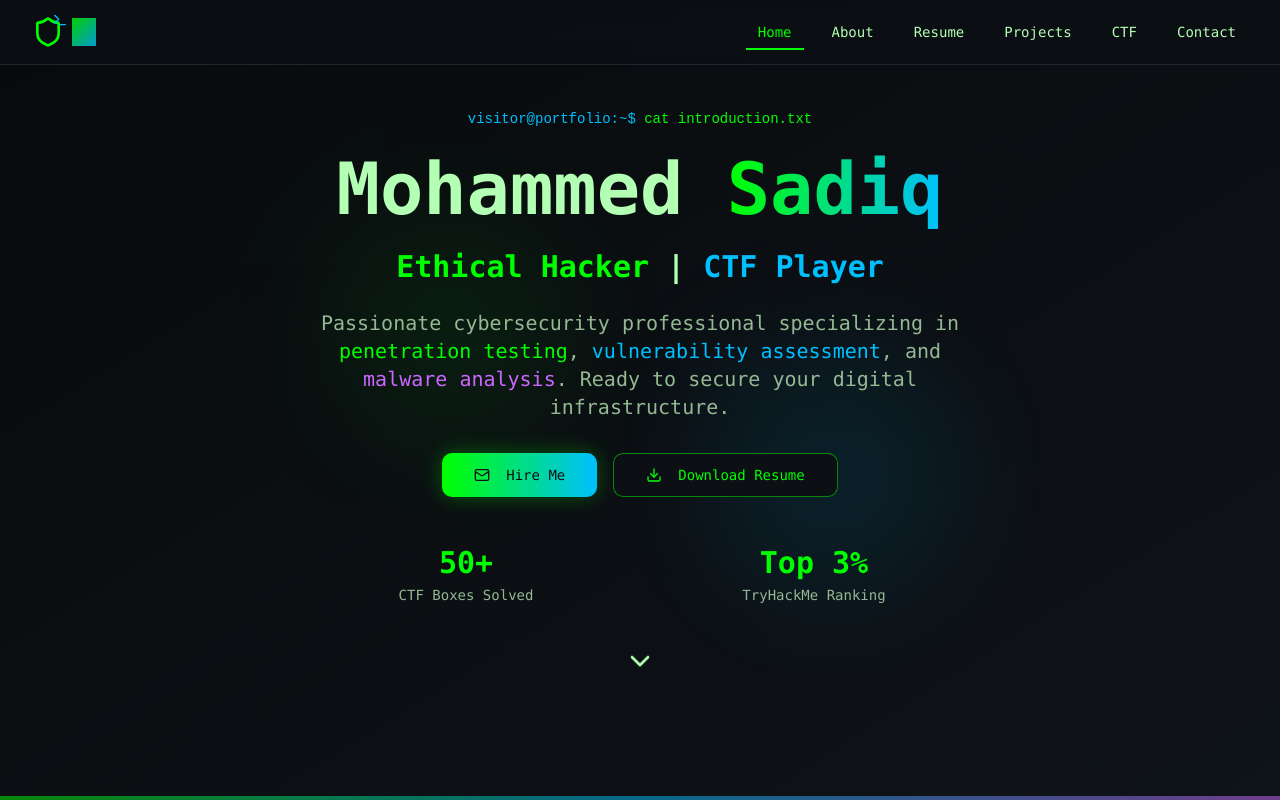
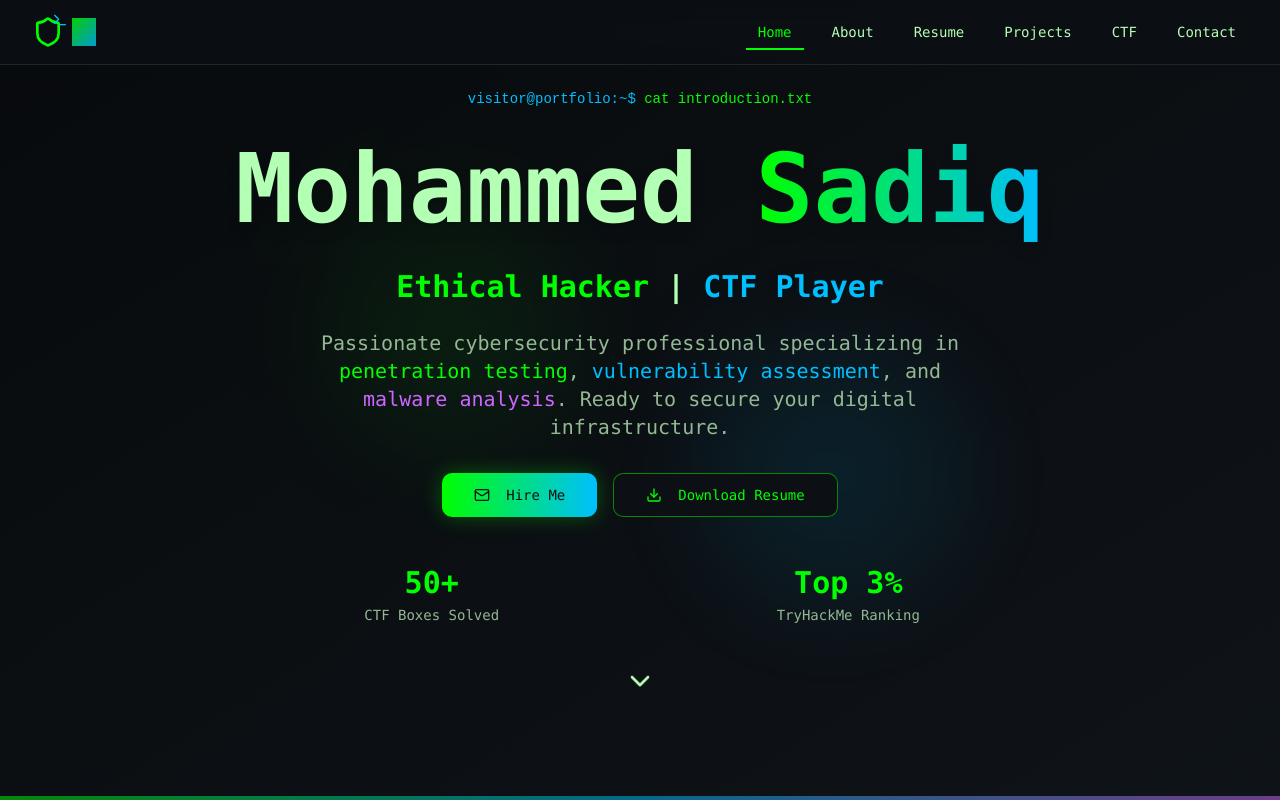
Before and after one commit to Sadiq788/cyber-sadiq-bytes, a React (Vite) app: page / in a window 1280 px wide. Shown: the top 800 px of the page. Built offline with nearby package versions, Linux system fonts and the light colour scheme.

Commit message:
Fix: Adjust hero section layout

```diff
--- a/src/components/Hero.tsx
+++ b/src/components/Hero.tsx
@@ -32,7 +32,7 @@ const Hero = () => {
           initial={{ opacity: 0, y: 20 }}
           animate={{ opacity: 1, y: 0 }}
           transition={{ delay: 0.5 }}
-          className="terminal-text text-sm mb-6"
+          className="terminal-text text-sm mb-8"
         >
           <span className="text-cyber-blue">visitor@portfolio:~$</span> cat introduction.txt
         </motion.div>
@@ -42,10 +42,10 @@ const Hero = () => {
           initial={{ opacity: 0, y: 20 }}
           animate={{ opacity: 1, y: 0 }}
           transition={{ delay: 0.8 }}
-          className="text-4xl sm:text-6xl lg:text-7xl font-bold mb-6"
+          className="text-5xl sm:text-6xl lg:text-8xl font-bold mb-8 leading-tight"
         >
-          <span className="text-foreground">Mohammed</span>{' '}
-          <span className="text-cyber bg-gradient-to-r from-cyber-green to-cyber-blue bg-clip-text text-transparent">
+          <span className="text-foreground drop-shadow-lg">Mohammed</span>{' '}
+          <span className="text-cyber bg-gradient-to-r from-cyber-green to-cyber-blue bg-clip-text text-transparent drop-shadow-lg">
             Sadiq
           </span>
         </motion.h1>
```
